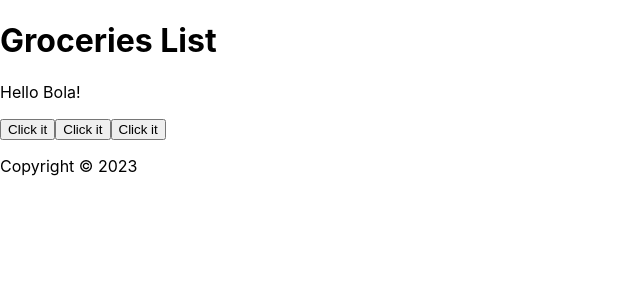
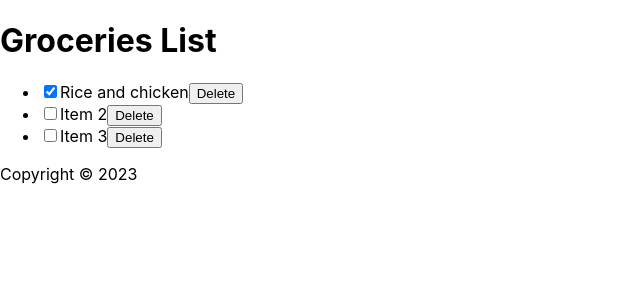
Before and after one commit to Luchieart/react_context, a React (Create React App) app: page / in a window 1280 px wide. Shown: the top 300 px of the page, without its empty margins (0-640 px from the left). Built offline with nearby package versions, Linux system fonts and the light colour scheme.

Commit message:
initial commit

```diff
--- a/src/Content.js
+++ b/src/Content.js
@@ -1,40 +1,46 @@
-import React from 'react'
+import React from 'react';
+import { useState } from 'react';
 
 const Content = () => {
-    const handleNameChange=()=>{
-     const names=['Oluchi','Bola','Esther','Jummy'] ;
-     const int=Math.floor(Math.random()*3)
-     return names[int];
-    }
+    const[items,setItems]=useState([
+        {
+            id:2,
+            checked:true,
+            item:'Rice and chicken'
+        },
+        {
+            id:3,
+            checked:false,
+            item:'Item 2'
+        },
+        {
+            id:4,
+            checked:false,
+            item:'Item 3'
+        }
+    ]);
 
-const handleClick=()=>{
-    console.log('You clicked it')
-}
-const handleClick2=(name)=>{
-    console.log(`${name} was clicked`)
-}
-const handleClick3=(e)=>{
-    console.log(e)
-}
 
 
   return (
 
   <main>
-
-        <p onDoubleClick={handleClick}>
-         Hello {handleNameChange()}!
-        </p>
-        <button onClick={handleClick}>Click it</button>
-        <button onClick={()=>handleClick2('Oluchi')}>Click it</button>
-        <button onClick={(e)=>handleClick3(e)}>Click it</button>
-
-
-
-
+    <ul>
+        {items.map((item)=>(
+            <li className='item' key={item.id}>
+<input
+type='checkbox'
+checked={item.checked}
+/>
+<label>{item.item}</label>
+<button>Delete</button>
+            </li>
+        ))}
+    </ul>
 
   </main>
+
   )
 }
 
-export default Content
+export default Content;
```
